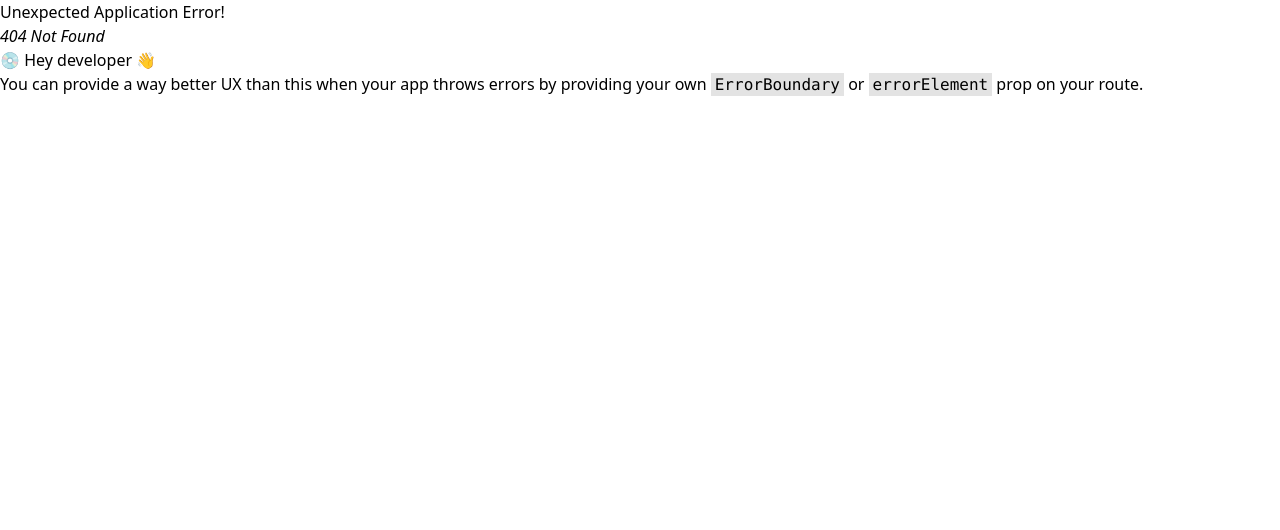
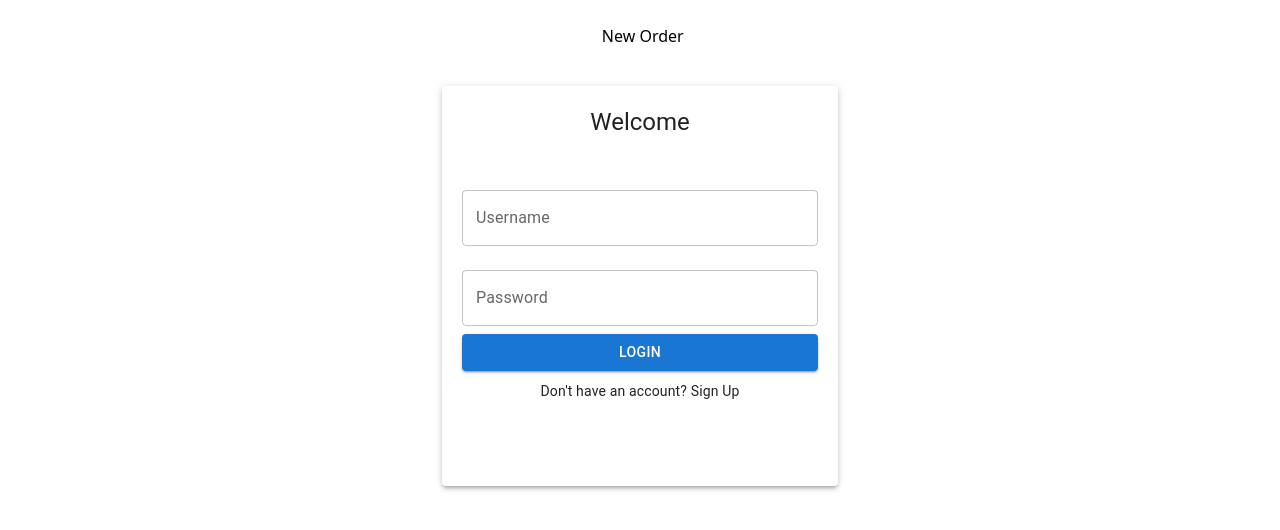
Before and after one commit to Dreaca/react_assignment, a React (Vite) app: page /login in a window 1280 px wide. Before the commit this address had no page. Shown: the top 530 px of the page. Built offline with nearby package versions, Linux system fonts and the light colour scheme.

Commit message:
added login page

```diff
--- a/package.json
+++ b/package.json
@@ -10,6 +10,9 @@
     "preview": "vite preview"
   },
   "dependencies": {
+    "@emotion/react": "^11.14.0",
+    "@emotion/styled": "^11.14.0",
+    "@mui/material": "^6.4.5",
     "@reduxjs/toolkit": "^2.5.0",
     "axios": "^1.7.9",
     "react": "^18.3.1",
--- a/src/App.tsx
+++ b/src/App.tsx
@@ -7,6 +7,7 @@
 import {ItemDash} from "./pages/ItemDash.tsx";
 import {OrdersDash} from "./pages/OrdersDash.tsx";
 import {OrderDetailsDash} from "./pages/OrderDetailsDash.tsx";
+import {Login} from "./pages/Login.tsx";
 
 
 function App() {
@@ -17,6 +18,7 @@
                 {path:'/items',element:<ItemDash/>},
                 {path:'/orders',element:<OrdersDash/>},
                 {path:'/orderdetail',element:<OrderDetailsDash/>},
+                {path:'/login',element:<Login/>}
                 ]}
     ])
     return (
--- a/src/components/Navigation.tsx
+++ b/src/components/Navigation.tsx
@@ -12,6 +12,7 @@
                             <Link className="custom-link" to="/">Home</Link>
                             <Link className="custom-link" to="/customer">Customer</Link>
                             <Link className="custom-link" to="/items">Item</Link><Link className="custom-link" to="/orders">Orders</Link>
+                            <Link className="custom-link" to="/login">Login</Link>
                             <Link className="custom-link" to="/orders">New Orders</Link>
 
                             <Link to="/orderdetail" className="fixed top-3 right-4 bg-blue-500 text-white p-3 rounded shadow-lg hover:bg-blue-600 transition">
--- /dev/null
+++ b/src/models/User.ts
@@ -0,0 +1,4 @@
+export interface User{
+    username:string;
+    password:string;
+}
--- /dev/null
+++ b/src/pages/Login.tsx
@@ -0,0 +1,123 @@
+import { useEffect, useState } from "react";
+import {Button, TextField, Typography, Container, Paper, Grid, Slide} from "@mui/material";
+import { useDispatch, useSelector } from "react-redux";
+import {Appdispatch } from "../store/store.ts";
+// import { loginUser , registerUser  } from "../reducer/UserSlice.ts";
+import { useNavigate } from "react-router";
+import { User } from "../models/User.ts";
+
+export function Login() {
+    // const dispatch = useDispatch<Appdispatch>();
+    const navigate = useNavigate();
+
+    // const isAuthenticated = useSelector((state) => state.userReducer.isAuthenticated);
+    // const errorMessage = useSelector((state) => state.userReducer.errorMessage); // Assuming you have an error message in your state
+
+    const [registerUsername, setRegisterUsername] = useState('');
+    const [registerPassword, setRegisterPassword] = useState('');
+    const [loginUsername, setLoginUsername] = useState('');
+    const [loginPassword, setLoginPassword] = useState('');
+    const [showRegister, setShowRegister] = useState(false);
+
+    const toggleRegister = () => {
+        setShowRegister(!showRegister);
+    };
+
+    const handleRegister = () => {
+        const user: User = { username: registerUsername, password: registerPassword };
+        // dispatch(registerUser (user));
+    };
+
+    const handleLogin = () => {
+        const user: User = { username: loginUsername, password: loginPassword };
+        // dispatch(loginUser (user));
+    };
+
+    /*useEffect(() => {
+        if (isAuthenticated) {
+            navigate('/home');
+        }
+    }, [isAuthenticated, navigate]);*/
+
+    return (
+        <Container component="main" maxWidth="xs" style={{marginTop:"3%"}}>
+            <Paper elevation={3} style={{ padding: '20px', position: 'relative' ,height:"400px" , transition: 'height 0.3s ease-in-out'}}>
+                <Typography variant="h5" align="center">Welcome</Typography>
+
+                {/* Login Form */}
+                {!showRegister && (
+                <Slide in={!showRegister} timeout={200} direction="up" mountOnEnter unmountOnExit>
+                    <Grid container spacing={2} style={{ marginBottom: '10px', marginTop:"20px" }}>
+                        <Grid item xs={12}>
+                            <TextField
+                                fullWidth
+                                margin="normal"
+                                label="Username"
+                                variant="outlined"
+                                value={loginUsername}
+                                onChange={(e) => setLoginUsername(e.target.value)}
+                            />
+                            <TextField
+                                fullWidth
+                                margin="normal"
+                                label="Password"
+                                type="password"
+                                variant="outlined"
+                                value={loginPassword}
+                                onChange={(e) => setLoginPassword(e.target.value)}
+                            />
+                            <Button
+                                fullWidth
+                                variant="contained"
+                                color="primary"
+                                onClick={handleLogin}
+                            >
+                                Login
+                            </Button>
+                        </Grid>
+                    </Grid>
+                </Slide>
+                )}
+
+                {/* Sign Up Link */}
+                <Typography variant="body2" align="center" style={{ cursor: 'pointer' }} onClick={toggleRegister}>
+                    {showRegister ? "Already have an account? Login" : "Don't have an account? Sign Up"}
+                </Typography>
+
+                {/* Registration Form */}
+                <Slide direction="down" in={showRegister} mountOnEnter unmountOnExit timeout={200}>
+                    <Grid container spacing={2} style={{ marginTop: '10px' }}>
+                        <Grid item xs={12}>
+                            <Typography variant="h6" align="center">Register</Typography>
+                            <TextField
+                                fullWidth
+                                margin="normal"
+                                label="Username"
+                                variant="outlined"
+                                value={registerUsername}
+                                onChange={(e) => setRegisterUsername(e.target.value)}
+                            />
+                            <TextField
+                                fullWidth
+                                margin="normal"
+                                label="Password"
+                                type="password"
+                                variant="outlined"
+                                value={registerPassword}
+                                onChange={(e) => setRegisterPassword(e.target.value)}
+                            />
+                            <Button
+                                fullWidth
+                                variant="contained"
+                                color="primary"
+                                onClick={handleRegister}
+                            >
+                                Register
+                            </Button>
+                        </Grid>
+                    </Grid>
+                </Slide>
+            </Paper>
+        </Container>
+    );
+}
```
Also changed, not shown: src/reducer/UserSlice.ts (added), 1 other file (tests, documents, lock files or other folders).
